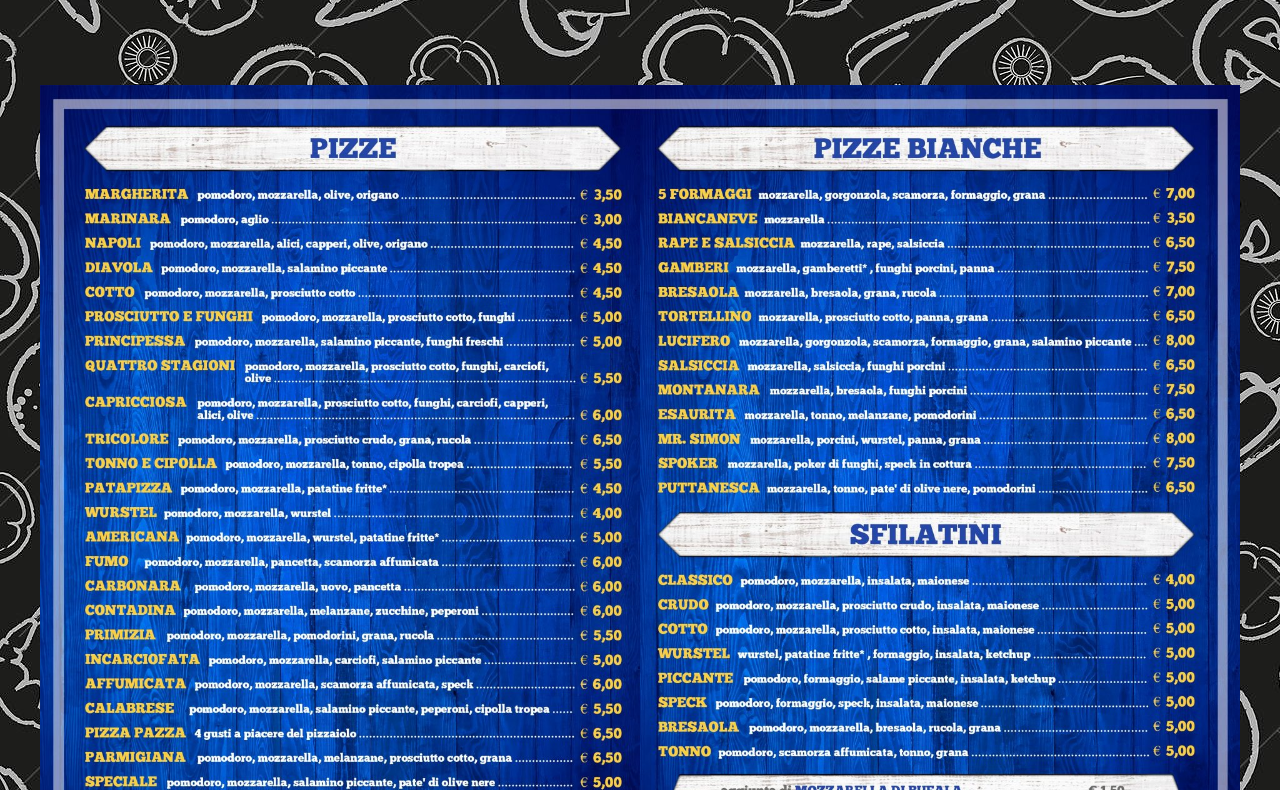
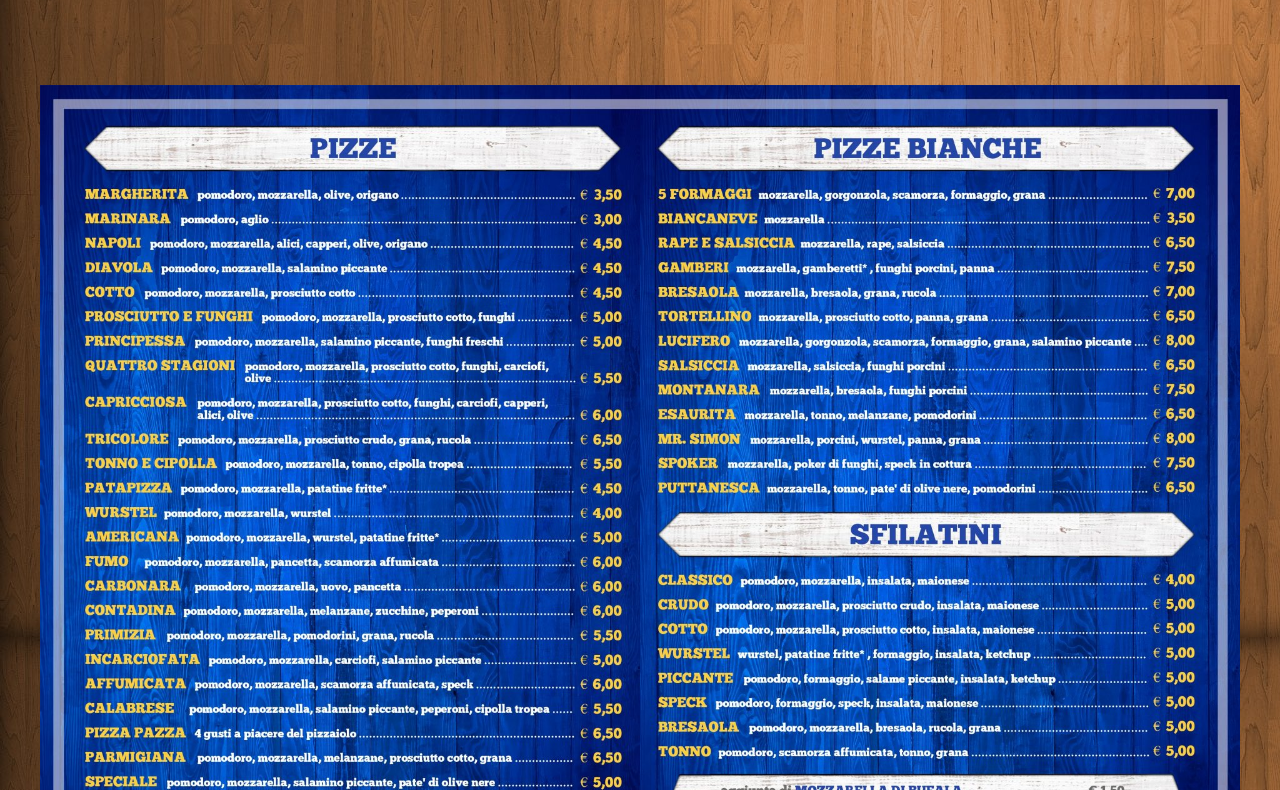
Before and after one commit to UncleSpaghetty/BigPizza, a plain HTML site: page index.html in a window 1280 px wide. Shown: the part 563-1353 px from the top of the page. Drawn offline with Linux system fonts and the light colour scheme; some packages are replaced by stand-ins of ours; a web font is replaced by a local one.

Commit message:
bg-update

```diff
--- a/main.css
+++ b/main.css
@@ -1,5 +1,5 @@
 body{
-    background-image: url(/docs/black-pizza-bg.jpg);
+    background-image: url(/docs/parquet.jpg);
     font-family: 'Simonetta';
     font-weight: lighter;
     line-height: 1.6;
```
